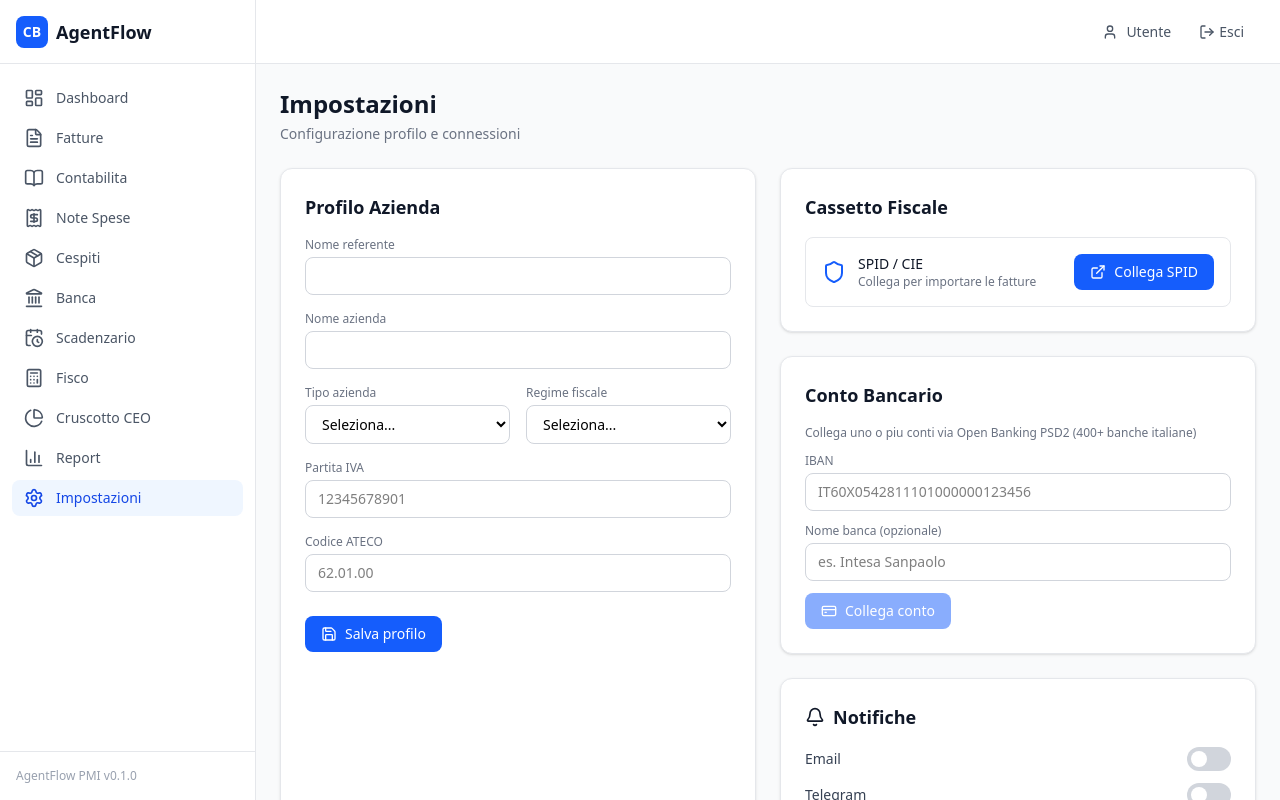
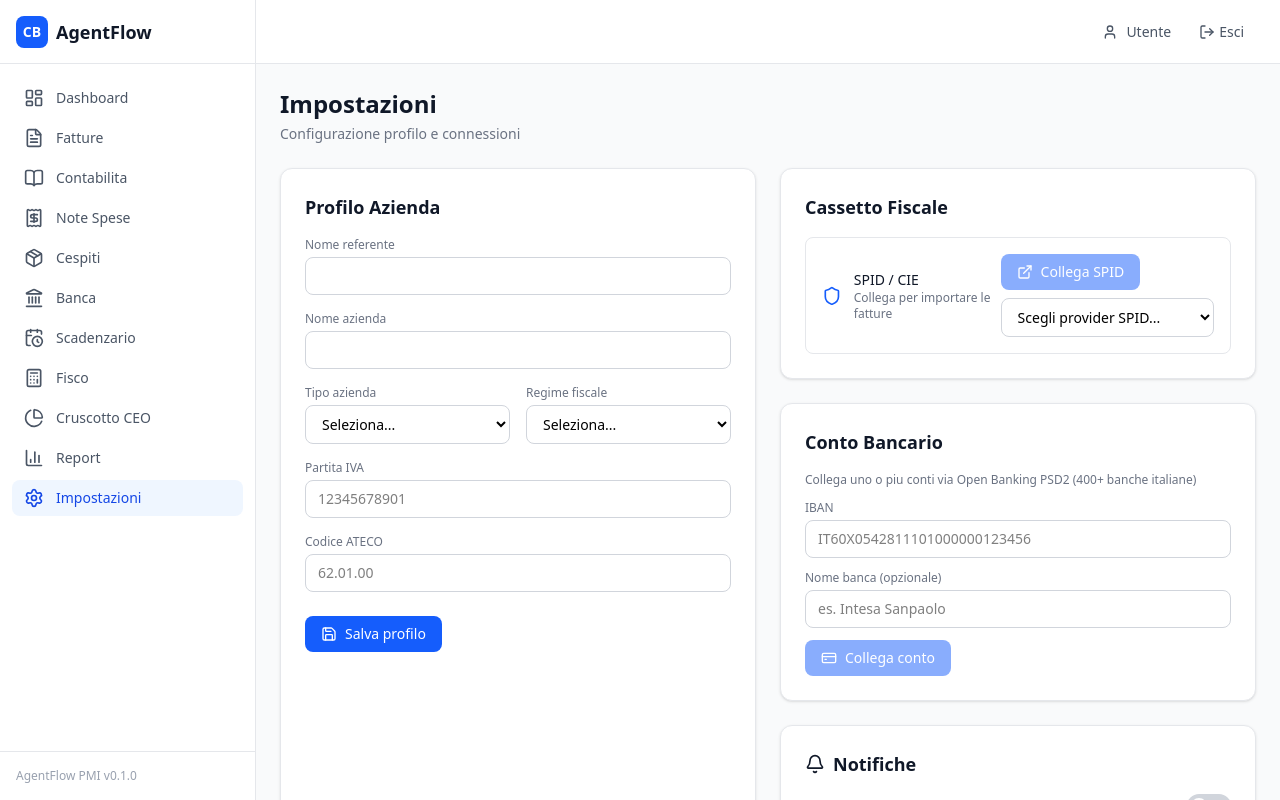
Before and after one commit to MaxGiu67/agentflow-pmi, a React (Vite) app in the folder frontend/: page /impostazioni in a window 1280 px wide. Built offline with nearby package versions, Linux system fonts and the light colour scheme; no server answers; sample sign-in values are in the browser's storage.

Commit message:
feat: SPID provider selector — user chooses PosteID/Aruba/CIE/etc before connecting

```diff
--- a/frontend/src/pages/ImpostazioniPage.tsx
+++ b/frontend/src/pages/ImpostazioniPage.tsx
@@ -26,7 +26,7 @@ export default function ImpostazioniPage() {
   const [_spidSessionId, setSpidSessionId] = useState('')
   const [spidMessage, setSpidMessage] = useState('')
   const [spidPolling, setSpidPolling] = useState(false)
-  const [spidProvider] = useState('poste')
+  const [spidProvider, setSpidProvider] = useState('')
 
   const [toast, setToast] = useState<{ message: string; type: 'success' | 'error' } | null>(null)
   const [bankIban, setBankIban] = useState('')
@@ -64,6 +64,10 @@ export default function ImpostazioniPage() {
   }
 
   const handleConnectSpid = async () => {
+    if (!spidProvider) {
+      showToast('Seleziona il tuo provider SPID', 'error')
+      return
+    }
     setSpidLoading(true)
     setSpidMessage('')
     setSpidQrCode('')
@@ -308,11 +312,12 @@ export default function ImpostazioniPage() {
                   </p>
                 </div>
               </div>
+              <div className="space-y-2">
                 <div className="flex items-center gap-2">
                   {spidConnected && <StatusBadge status="active" />}
                   <button
                     onClick={handleConnectSpid}
-                  disabled={spidLoading}
+                    disabled={spidLoading || !spidProvider}
                     className="inline-flex items-center gap-2 rounded-lg bg-blue-600 px-4 py-2 text-sm font-medium text-white hover:bg-blue-700 disabled:opacity-50"
                   >
                     {spidLoading ? (
@@ -322,6 +327,20 @@ export default function ImpostazioniPage() {
                     )}
                     {spidConnected ? 'Ricollega' : 'Collega SPID'}
                   </button>
+                </div>
+                <select
+                  value={spidProvider}
+                  onChange={(e) => setSpidProvider(e.target.value)}
+                  className="w-full rounded-lg border border-gray-300 px-3 py-2 text-sm focus:border-blue-500 focus:outline-none"
+                >
+                  <option value="">Scegli provider SPID...</option>
+                  <option value="poste">PosteID</option>
+                  <option value="aruba">Aruba SPID</option>
+                  <option value="cie">CIE (Carta d'Identita Elettronica)</option>
+                  <option value="namirial">Namirial SPID</option>
+                  <option value="teamsystem">TeamSystem SPID</option>
+                  <option value="lepida">Lepida SPID</option>
+                </select>
               </div>
             </div>
           </Card>
```
Lines whose indentation alone changed are shown as unchanged.
